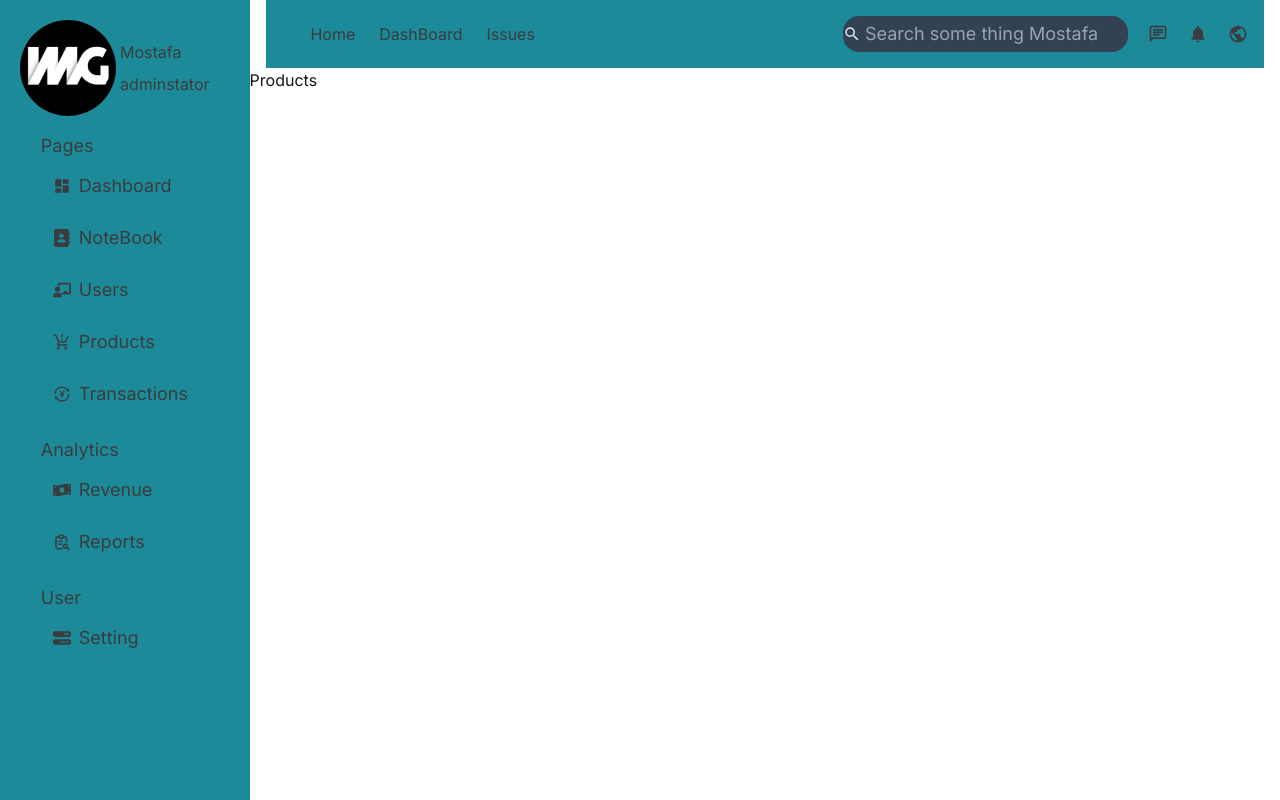
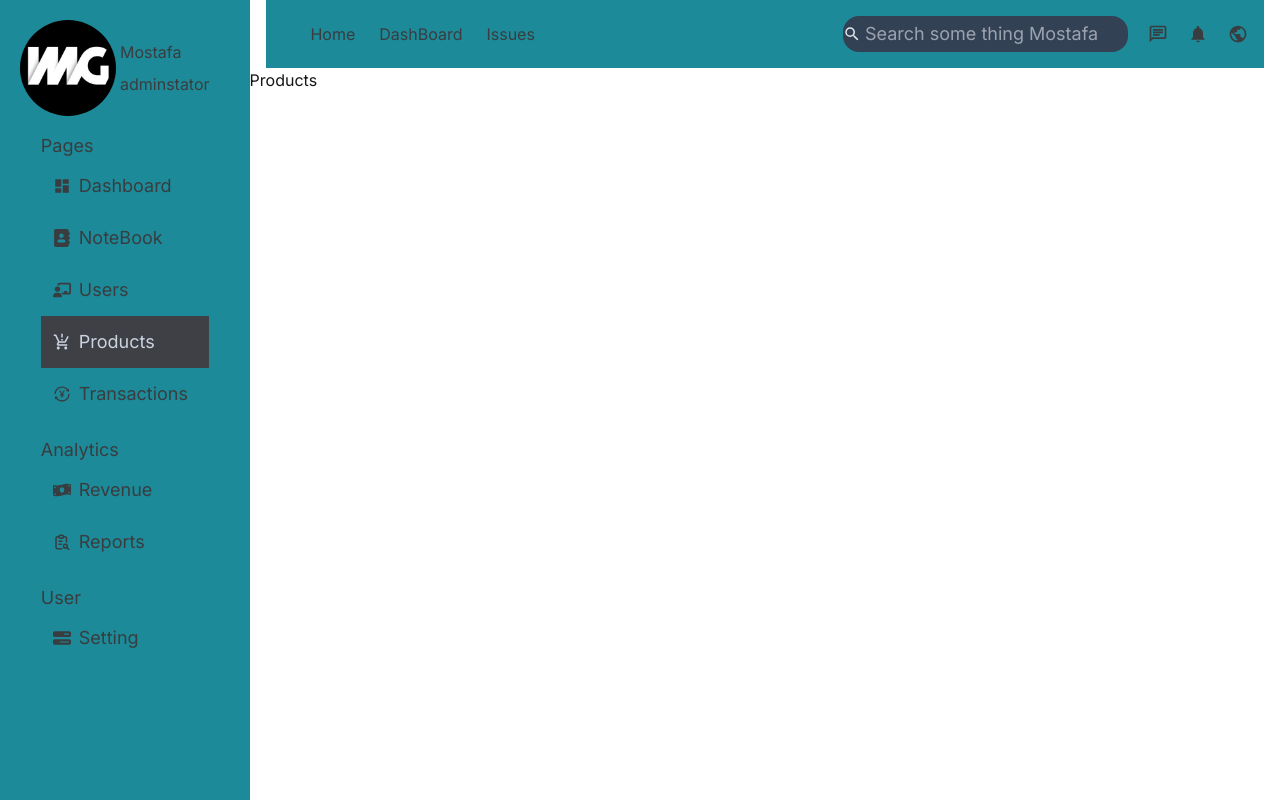
Before and after one commit to Mostafa-El-Masry/dashboard, a Next.js app: page /dashboard/products in a window 1280 px wide. Built offline with nearby package versions, Linux system fonts and the light colour scheme.

Commit message:
LInk Classnames

```diff
--- a/app/ui/dashboard/navbar/navbar.tsx
+++ b/app/ui/dashboard/navbar/navbar.tsx
@@ -1,5 +1,7 @@
 "use client";
+import classNames from "classnames";
 import Link from "next/link";
+import { usePathname } from "next/navigation";
 import {
   MdNoAccounts,
   MdNotifications,
@@ -9,6 +11,8 @@ import {
 } from "react-icons/md";
 
 const Navbar = () => {
+  const currentPath = usePathname();
+
   const links = [
     { href: "/", label: "Home" },
     { href: "/dashboard", label: "DashBoard" },
@@ -20,7 +24,14 @@ const Navbar = () => {
       <div className="flex">
         <ul>
           {links.map((link) => (
-            <Link key={link.href} href={link.href} className="ml-6">
+            <Link
+              key={link.href}
+              href={link.href}
+              className={classNames({
+                "text-zinc-50": link.href === currentPath,
+                "ml-6": true,
+              })}
+            >
               {link.label}
             </Link>
           ))}
--- a/app/ui/dashboard/sidebar/menuLink/menuLink.jsx
+++ b/app/ui/dashboard/sidebar/menuLink/menuLink.jsx
@@ -1,13 +1,21 @@
 "use client"
 
+import classNames from 'classnames';
 import Link from 'next/link'
 import { usePathname } from 'next/navigation'
 
 const MenuLink = ({item}) => {
+  const currentPath = usePathname();
 
-  const pathname = usePathname()
   return (
-    <Link href={item.path} className={'flex items-center p-3 hover:bg-zinc-700 hover:text-slate-300'} >
+    <Link href={item.path} className={classNames({
+      'flex items-center' : true,
+      'p-3' : true,
+      'hover:bg-zinc-700' : true,
+      'hover:text-slate-300' : true,
+      'bg-zinc-700' : item.path === currentPath,
+      'text-slate-300' : item.path === currentPath,
+  })}>
       <span className='pr-2'>{item.icon}</span>
       {item.title}
     </Link>
--- a/app/ui/dashboard/sidebar/sidebar.tsx
+++ b/app/ui/dashboard/sidebar/sidebar.tsx
@@ -8,6 +8,7 @@ import { MdDashboard, MdProductionQuantityLimits } from "react-icons/md";
 import { RiTeamFill } from "react-icons/ri";
 import { SiHelpscout } from "react-icons/si";
 import { TbLogout2, TbReportSearch } from "react-icons/tb";
+import { usePathname } from "next/navigation";
 
 const menuItems = [
   {
--- a/package.json
+++ b/package.json
@@ -9,6 +9,7 @@
     "lint": "next lint"
   },
   "dependencies": {
+    "classnames": "^2.5.1",
     "next": "14.1.0",
     "npm": "^10.4.0",
     "react": "^18",
```
Also changed, not shown: 1 other file (tests, documents, lock files or other folders).
